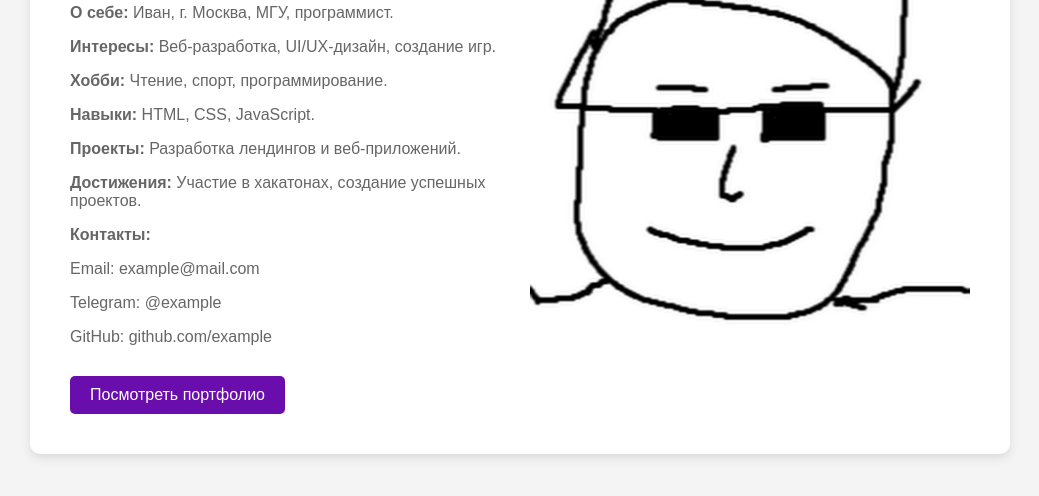
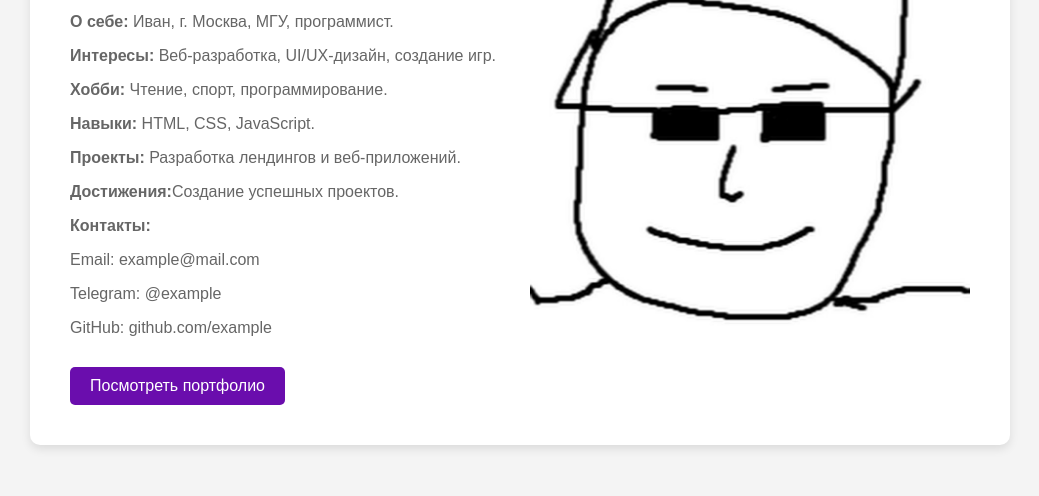
Before and after one commit to Abibus5679/practice, a plain HTML site: page index.html in a window 1280 px wide. Shown: the part 248-744 px from the top of the page, without its empty margins (120-1159 px from the left). Drawn offline with Linux system fonts and the light colour scheme.

Commit message:
Update index.html

```diff
--- a/index.html
+++ b/index.html
@@ -16,7 +16,7 @@
             <p><strong>Хобби:</strong> Чтение, спорт, программирование.</p>
             <p><strong>Навыки:</strong> HTML, CSS, JavaScript.</p>
             <p><strong>Проекты:</strong> Разработка лендингов и веб-приложений.</p>
-            <p><strong>Достижения:</strong> Участие в хакатонах, создание успешных проектов.</p>
+            <p><strong>Достижения:</strong>Создание успешных проектов.</p>
             <p><strong>Контакты:</strong></p>
             <p>Email: example@mail.com</p>
             <p>Telegram: @example</p>
```
